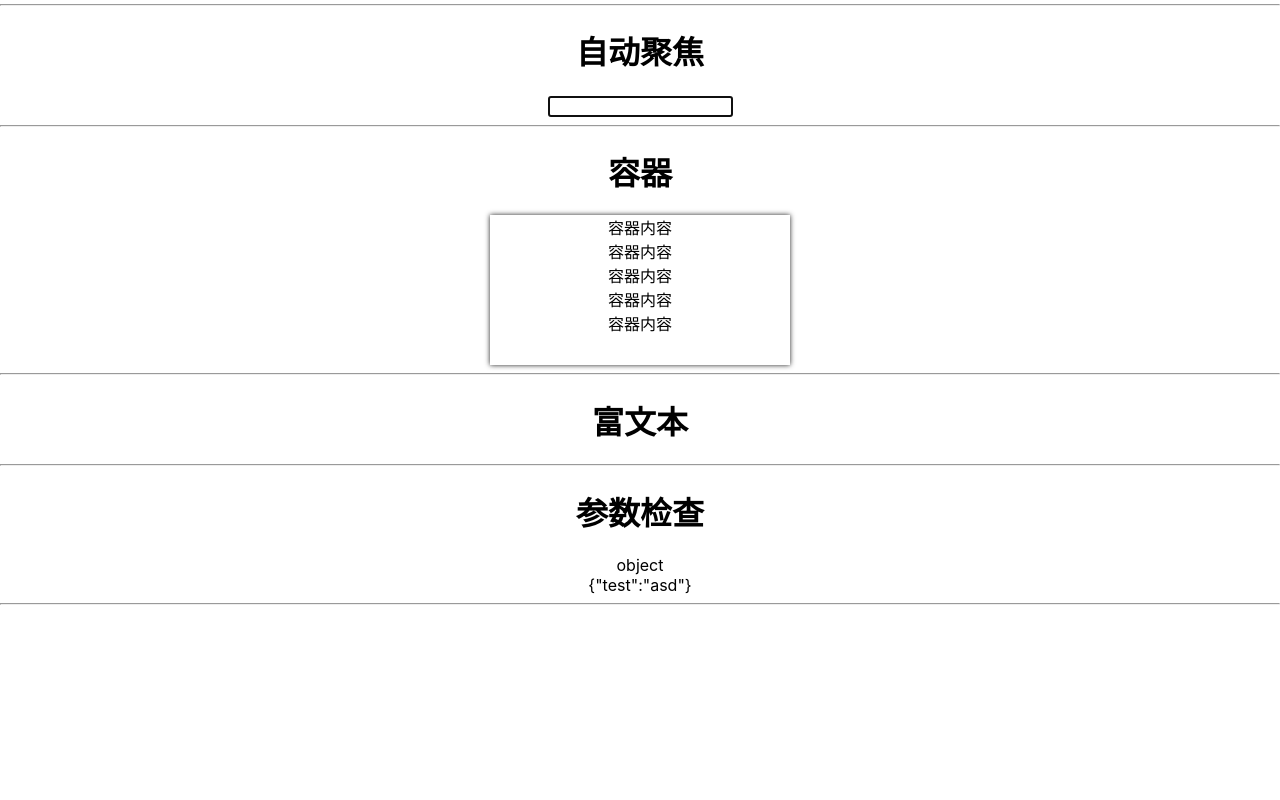
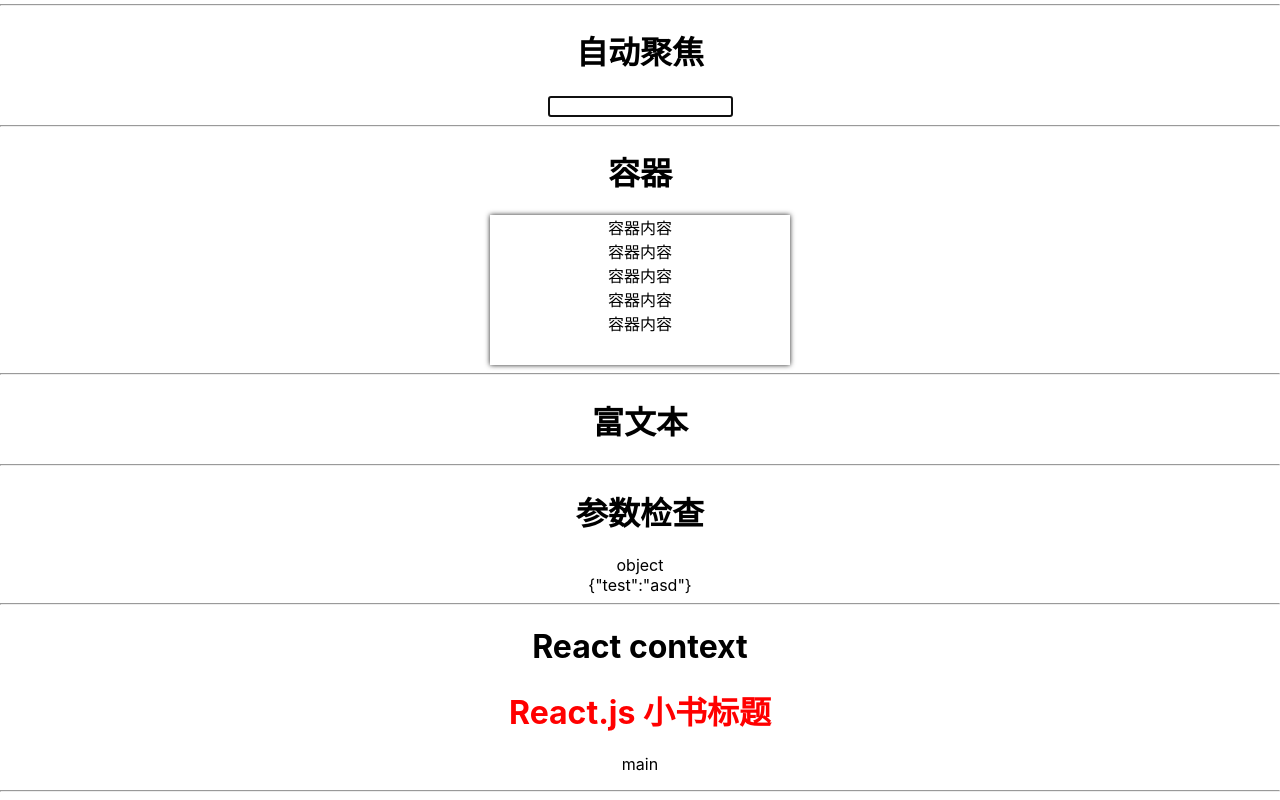
Before and after one commit to QheThe/react-sample, a React (Create React App) app: page / in a window 1280 px wide. Shown: the part 1134-1934 px from the top of the page. Before the commit the page ends 1747 px from the top, so only its background shows below. Built offline with nearby package versions, Linux system fonts and the light colour scheme.

Commit message:
feat: context 特性

```diff
--- a/src/App.js
+++ b/src/App.js
@@ -10,6 +10,7 @@ import AutoFocus from './auto_focus/auto_focus'
 import RichText from './rich-text/rich-text'
 import Container from './container/container'
 import PropCheck from './prop-check/prop-check'
+import Context from './context/Context'
 
 let obj = {
   test: 'asd'
@@ -44,6 +45,9 @@ function App() {
       <h1>参数检查</h1>
       <PropCheck val={obj}/>
       <hr/>
+      <h1>React context</h1>
+      <Context />
+      <hr/>
       {/* <header className="App-header">
         <img src={logo} className="App-logo" alt="logo" />
         <p>Hello React</p>
--- /dev/null
+++ b/src/context/Context.js
@@ -0,0 +1,32 @@
+import React, { Component } from 'react'
+import PropTypes from 'prop-types'
+import Header from './Header'
+import Main from './Main'
+import Title from './Title'
+
+class Context extends Component {
+    static childContextTypes = {
+        themeColor: PropTypes.string
+    }
+
+    constructor () {
+        super()
+        this.state = { themeColor: 'red' }
+    }
+
+    getChildContext () {
+        return { themeColor: this.state.themeColor }
+    }
+
+    render () {
+        return (
+            <div>
+                <Header />
+                <Title />
+                <Main />
+            </div>
+        )
+    }
+}
+
+export default Context
--- /dev/null
+++ b/src/context/Header.js
@@ -0,0 +1,11 @@
+import React, { Component } from 'react'
+
+class Header extends Component {
+    render () {
+        return (
+            <div></div>
+        )
+    }
+}
+
+export default Header
--- /dev/null
+++ b/src/context/Main.js
@@ -0,0 +1,13 @@
+import React, { Component } from 'react'
+
+class Main extends Component {
+    render () {
+        return (
+            <div>
+                <p>main</p>
+            </div>
+        )
+    }
+}
+
+export default Main
--- /dev/null
+++ b/src/context/Title.js
@@ -0,0 +1,16 @@
+import React, { Component } from 'react'
+import PropTypes from 'prop-types'
+
+class Title extends Component {
+    static contextTypes = {
+        themeColor: PropTypes.string
+    }
+
+    render () {
+        return (
+            <h1 style={{ color: this.context.themeColor }}>React.js 小书标题</h1>
+        )
+    }
+}
+
+export default Title
```
